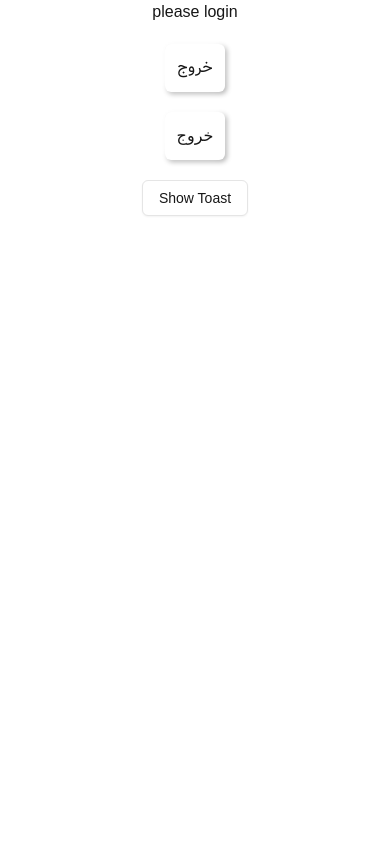
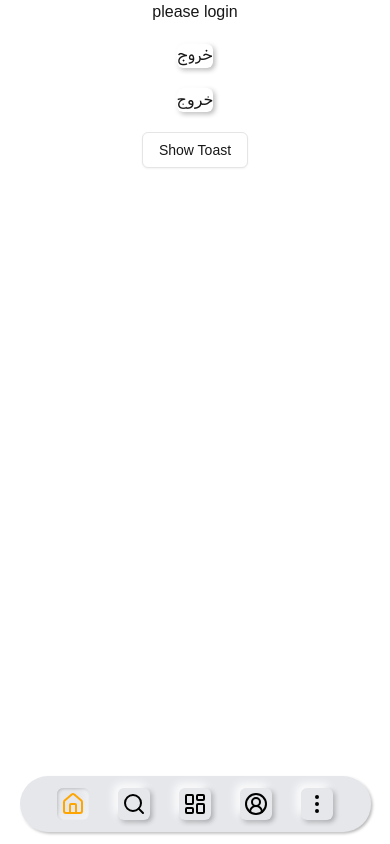
Before and after one commit to BargheNo/frontend, a Next.js app: page /logger in a window 390 px wide. Built offline with nearby package versions, Linux system fonts and the light colour scheme.

Commit message:
feat: add MobileNavbar component and logic

```diff
--- a/app/layout.tsx
+++ b/app/layout.tsx
@@ -5,6 +5,7 @@ import "./neoStyles.css";
 
 import { Providers } from "./providers";
 import { Toaster } from "@/components/ui/sonner";
+import Navbar from "@/components/Navbar/Navbar";
 
 const geistSans = Geist({
   variable: "--font-geist-sans",
@@ -30,6 +31,7 @@ export default function RootLayout({
     <html lang="en">
       <body className="">
         <Providers>
+          <Navbar />
           {children}
           <Toaster />
         </Providers>
--- a/app/neoStyles.css
+++ b/app/neoStyles.css
@@ -5,6 +5,13 @@
   use neo at the beginning to show that these are neo styles */
 
   .neo-btn {
-    @apply p-3 rounded-md cursor-pointer shadow-[-4px_-4px_10px_rgba(255,255,255,1),2px_2px_5px_rgba(0,0,0,0.3)] duration-300 hover:shadow-[-8px_-8px_20px_rgba(255,255,255,1),4px_4px_10px_rgba(0,0,0,0.3)] active:shadow-[inset_-4px_-4px_10px_rgba(255,255,255,0.5),inset_1px_1px_3px_rgba(0,0,0,0.2)];
+    @apply rounded-md cursor-pointer shadow-[-4px_-4px_10px_rgba(255,255,255,1),2px_2px_5px_rgba(0,0,0,0.3)] duration-300 hover:shadow-[-8px_-8px_20px_rgba(255,255,255,1),4px_4px_10px_rgba(0,0,0,0.3)] active:shadow-[inset_-4px_-4px_10px_rgba(255,255,255,0.5),inset_1px_1px_3px_rgba(0,0,0,0.2)];
+  }
+  .neo-btn-active {
+    @apply rounded-md cursor-pointer shadow-[inset_-4px_-4px_10px_rgba(255,255,255,0.5),inset_1px_1px_3px_rgba(0,0,0,0.2)];
+  }
+
+  .neo-oval {
+    @apply rounded-full shadow-[-1px_-1px_3px_rgba(255,255,255,1),1.5px_1.5px_3px_rgba(0,0,0,0.3)];
   }
 }
--- /dev/null
+++ b/components/Navbar/MobileNavbar/MobileNavbar.tsx
@@ -0,0 +1,58 @@
+import React from "react";
+import { EllipsisVertical } from "lucide-react";
+import { Search } from "lucide-react";
+import { CircleUserRound } from "lucide-react";
+import { House } from "lucide-react";
+import { LayoutDashboard } from "lucide-react";
+import {
+  MOBILE_NAVBAR_SELECT,
+  mobileNavbarSelect,
+} from "@/src/types/navbarTypes";
+
+const selectToIcon = (selected: MOBILE_NAVBAR_SELECT, color?: string) => {
+  switch (selected) {
+    case MOBILE_NAVBAR_SELECT.HOME:
+      return <House color={color} />;
+    case MOBILE_NAVBAR_SELECT.SEARCH:
+      return <Search color={color} />;
+    case MOBILE_NAVBAR_SELECT.DASHBOARD:
+      return <LayoutDashboard color={color} />;
+    case MOBILE_NAVBAR_SELECT.PROFILE:
+      return <CircleUserRound color={color} />;
+    case MOBILE_NAVBAR_SELECT.MORE:
+      return <EllipsisVertical color={color} />;
+    default:
+      return <House color={color} />;
+  }
+};
+
+export default function MobileNavbar({
+  selected,
+  changeSelect,
+  ...props
+}: mobileNavbarSelect | any) {
+  return (
+    <div className="fixed bottom-3 w-full flex justify-center items-center">
+      <div className="h-[56px] flex justify-evenly items-center bg-gray-200 p-2 w-[90%] rounded-full mx-auto neo-oval">
+        {Object.values(MOBILE_NAVBAR_SELECT)
+          .filter((val) => typeof val === "number")
+          .map((select) => {
+            return (
+              <button
+                key={select}
+                className={
+                  selected === select ? "neo-btn-active p-1" : "neo-btn p-1"
+                }
+                onClick={() => changeSelect(select)}
+              >
+                {selectToIcon(
+                  select as MOBILE_NAVBAR_SELECT,
+                  selected === select ? "orange" : "black"
+                )}
+              </button>
+            );
+          })}
+      </div>
+    </div>
+  );
+}
--- /dev/null
+++ b/components/Navbar/Navbar.tsx
@@ -0,0 +1,16 @@
+"use client";
+import React from "react";
+import MobileNavbar from "./MobileNavbar/MobileNavbar";
+import { useSelector, useDispatch } from "react-redux";
+import { MOBILE_NAVBAR_SELECT } from "@/src/types/navbarTypes";
+// import { MOBILE_NAVBAR_SELECT } from "@/src/types/navbarTypes";
+import { changeSelect } from "@/src/store/slices/mobileNavbarSlice";
+
+export default function Navbar() {
+  const selected = useSelector((state: any) => state.mobileNavbar.selected);
+  const dispatch = useDispatch();
+  const changeSelectFunc = (selected: MOBILE_NAVBAR_SELECT) => {
+    dispatch(changeSelect(selected));
+  };
+  return <MobileNavbar selected={selected} changeSelect={changeSelectFunc} />;
+}
--- a/package.json
+++ b/package.json
@@ -21,6 +21,7 @@
     "react": "^19.0.0",
     "react-dom": "^19.0.0",
     "react-redux": "^9.2.0",
+    "react-responsive": "^10.0.1",
     "sonner": "^2.0.1",
     "tailwind-merge": "^3.0.2",
     "tailwindcss-animate": "^1.0.7"
--- /dev/null
+++ b/src/store/slices/mobileNavbarSlice.ts
@@ -0,0 +1,28 @@
+import {
+  MOBILE_NAVBAR_SELECT,
+  mobileNavbarSelect,
+} from "@/src/types/navbarTypes";
+import { createSlice, PayloadAction } from "@reduxjs/toolkit";
+
+const initialState: mobileNavbarSelect = {
+  selected: MOBILE_NAVBAR_SELECT.HOME,
+};
+
+export const mobileNavbarSlice = createSlice({
+  name: "mobileNavbarSlice",
+  initialState,
+  reducers: {
+    changeSelect: (
+      state: mobileNavbarSelect,
+      action: PayloadAction<MOBILE_NAVBAR_SELECT>
+    ) => {
+      state.selected = action.payload;
+    },
+  },
+});
+
+// Export actions
+export const { changeSelect } = mobileNavbarSlice.actions;
+
+// Export reducer
+export default mobileNavbarSlice.reducer;
--- a/src/store/store.ts
+++ b/src/store/store.ts
@@ -5,11 +5,13 @@ import counterReducer from "./slices/counterSlice";
 import userReducer from "./slices/userSlice";
 import localStorageMiddleware from "./middleware";
 import { preloadedState } from "./preLoader";
+import mobileNavbarReducer from "./slices/mobileNavbarSlice";
 
 export const store = configureStore({
   reducer: {
     counter: counterReducer, // Add your reducers here
     user: userReducer,
+    mobileNavbar: mobileNavbarReducer,
   },
   preloadedState,
   middleware: (getDefaultMiddleware) =>
--- /dev/null
+++ b/src/types/navbarTypes.ts
@@ -0,0 +1,14 @@
+enum MOBILE_NAVBAR_SELECT {
+  HOME,
+  SEARCH,
+  DASHBOARD,
+  PROFILE,
+  MORE,
+}
+
+interface mobileNavbarSelect {
+  selected: MOBILE_NAVBAR_SELECT;
+}
+
+export { MOBILE_NAVBAR_SELECT };
+export type { mobileNavbarSelect };
```
Also changed, not shown: components/Navbar/Desktop/Desktop.module.css (added), components/Navbar/Desktop/Desktop.tsx (added), components/Navbar/MobileNavbar/MobileNavbar.module.css (added), components/Navbar/Navbar.module.css (added), 1 other file (tests, documents, lock files or other folders).
